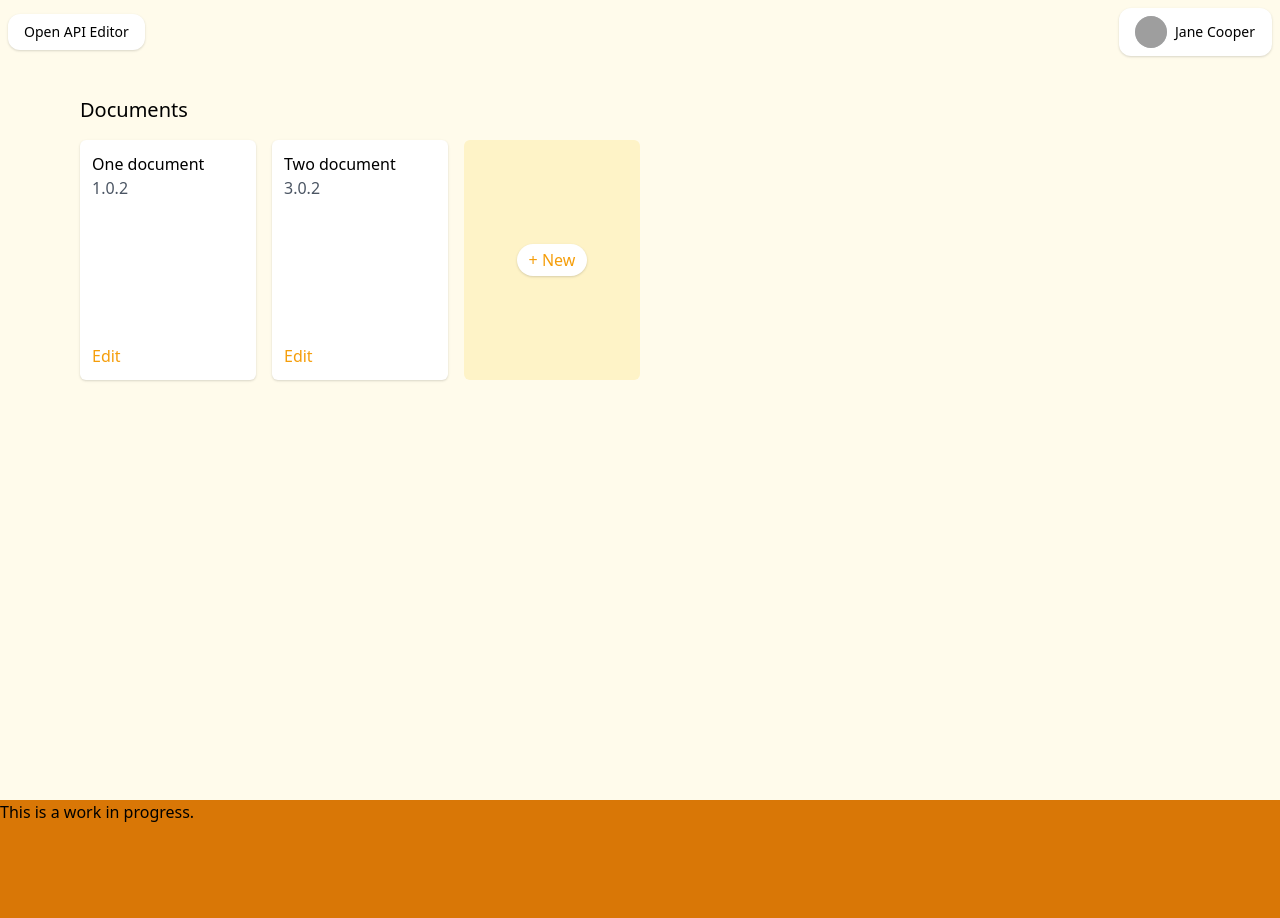
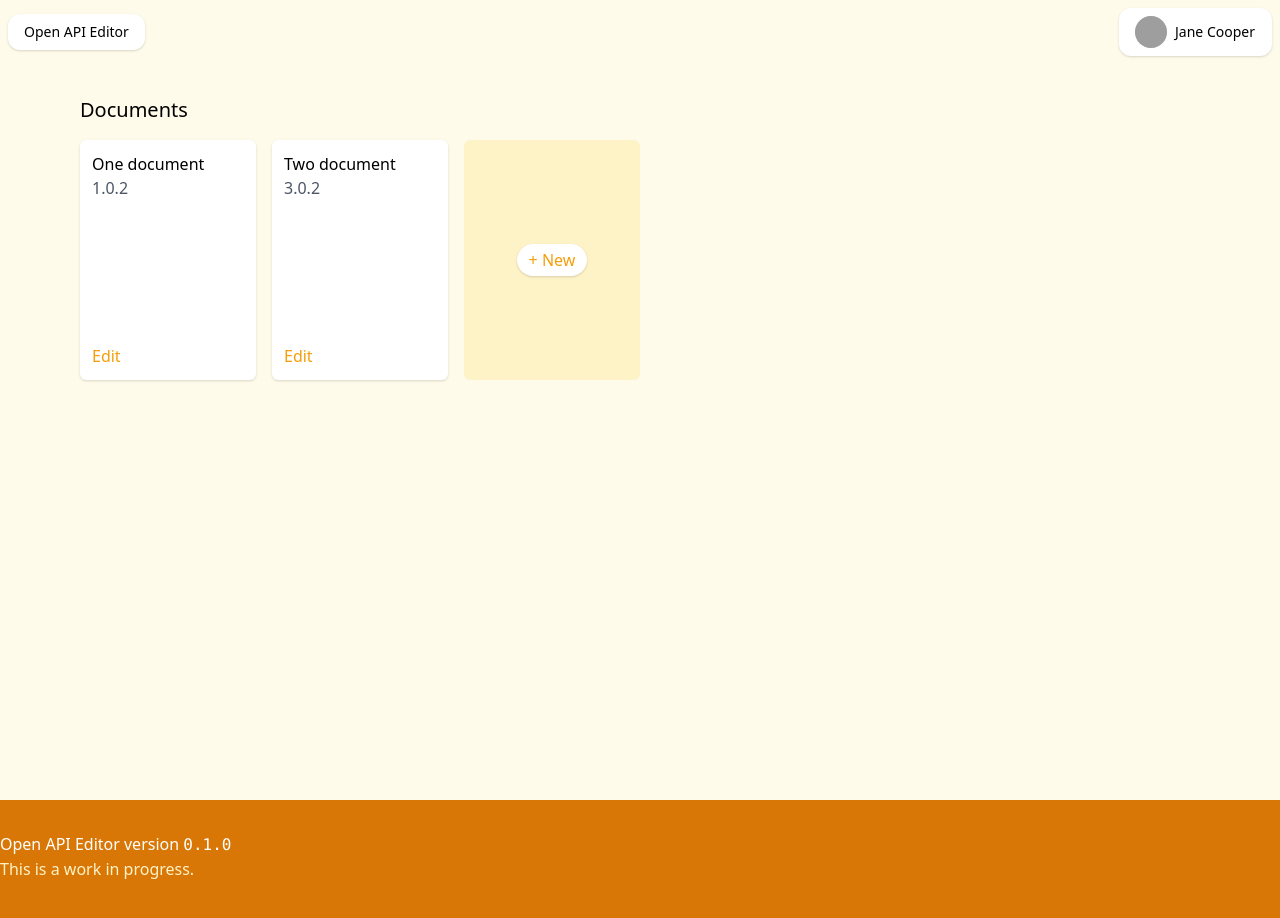
Before and after one commit to t-eckert/open-api-editor, a React (Create React App) app in the folder site/: page / in a window 1280 px wide. Shown: the top 918 px of the page. Built offline with nearby package versions, Linux system fonts and the light colour scheme; grey boxes are pictures that could not be loaded.

Commit message:
Write out some Footer text

```diff
--- a/site/src/components/layout/Footer.tsx
+++ b/site/src/components/layout/Footer.tsx
@@ -1,8 +1,13 @@
 const Footer = () => {
   return (
-    <footer className="z-10 h-96 bg-yellow-600">
-      <section className="mx-auto container grid grid-cols-3">
-        <div>This is a work in progress.</div>
+    <footer className="h-96 bg-yellow-600">
+      <section className="mx-auto pt-8 container grid grid-cols-3">
+        <div className="font-medium text-white">
+          <p>
+            Open API Editor version <code>0.1.0</code>
+          </p>
+          <p className="text-yellow-100">This is a work in progress.</p>
+        </div>
         <div></div>
         <div></div>
       </section>
```
